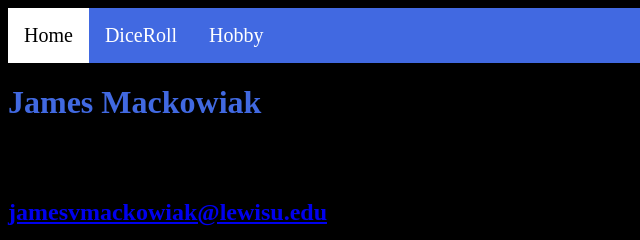
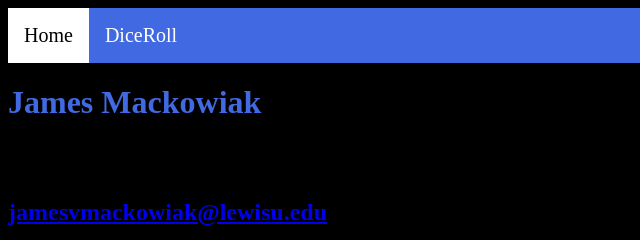
Before and after one commit to JamesMackowiak/AssignmentPortfolio, a website: page index.html in a window 1280 px wide. Shown: the full height of the page, 0-640 px from the left. Drawn offline with Linux system fonts and the light colour scheme.

Commit message:
Update index.html

```diff
--- a/index.html
+++ b/index.html
@@ -9,7 +9,6 @@
 <div class="topnav">
     <a class="active" href="index.html">Home</a>
     <a href="https://dice-rolljm.azurewebsites.net/">DiceRoll</a>
-    <a href="about.html">Hobby</a>
 </div>
 <h1>James Mackowiak</h1>
 <br><br>
```
